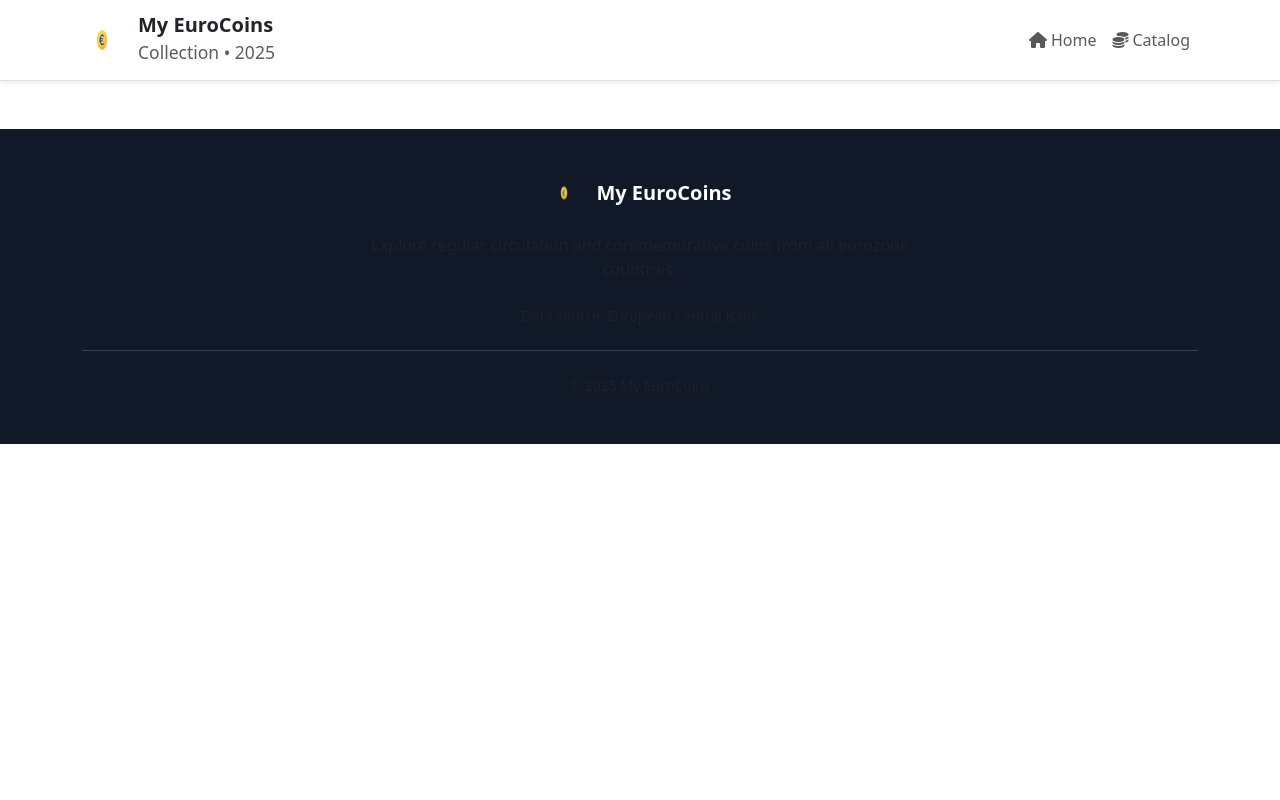
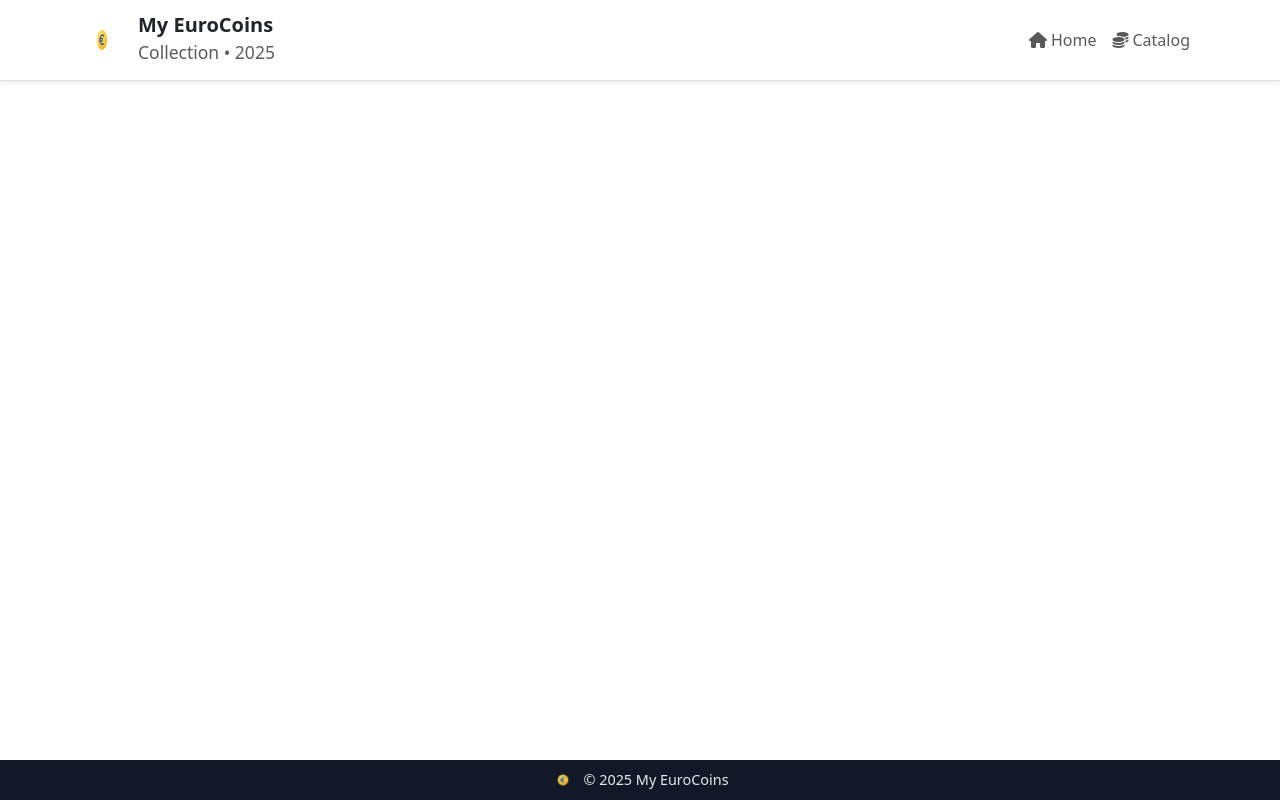
Before and after one commit to n-dimitrov/coins2025, a FastAPI app: template templates/base.html in a window 1280 px wide. Run offline with FastAPI, Linux system fonts and the light colour scheme; the template is opened without the code that fills it, so the values that code supplies are empty.

Commit message:
UI: Minimize footer, keep layout full-height, disable footer logo animation, improve footer text contrast

```diff
--- a/static/css/style.css
+++ b/static/css/style.css
@@ -791,6 +791,25 @@
     z-index: 1;
 }
 
+/* Footer-specific overrides */
+.footer-coin-logo {
+    /* Remove any spinning/animation on the small footer logo */
+    animation: none !important;
+    transform: none !important;
+}
+
+.footer-coin-text {
+    /* Make footer text more visible against dark background */
+    color: rgba(255,255,255,0.9) !important;
+    font-size: 0.9rem;
+}
+
+/* Ensure footer contrast for small screens */
+@media (max-width: 576px) {
+    .footer-coin-text {
+        color: rgba(255,255,255,0.95) !important;
+    }
+}
 /* Ensure arrow appears on all ownership badge types */
 .ownership-badge.ownership-full::after,
 .ownership-badge.ownership-partial::after {
--- a/templates/base.html
+++ b/templates/base.html
@@ -38,7 +38,7 @@
     <!-- Custom CSS -->
     <link href="/static/css/style.css" rel="stylesheet">
 </head>
-<body>
+<body class="d-flex flex-column min-vh-100">
     <!-- Navigation -->
     <nav class="navbar navbar-expand-lg navbar-light bg-white shadow-sm border-bottom sticky-top">
         <div class="container position-relative">
@@ -79,7 +79,7 @@
     </nav>
 
     <!-- Main Content -->
-    <main class="{% block main_class %}{% endblock %}">
+    <main class="flex-grow-1 {% block main_class %}{% endblock %}">
         {% if error %}
         <div class="container mt-3">
             <div class="alert alert-warning" role="alert">
@@ -91,27 +91,15 @@
         {% block content %}{% endblock %}
     </main>
 
-    <!-- Footer -->
-    <footer class="bg-dark text-white mt-5" style="background-color: #111827 !important;">
-        <div class="container py-5">
-            <div class="text-center">
-                <div class="d-flex align-items-center justify-content-center mb-4">
-                    <div class="coin-logo me-3 d-flex align-items-center justify-content-center"
-                         style="width: 32px; height: 32px; border-radius: 50%; overflow: hidden;">
-                        <img src="/static/images/favicon-16x16.png" alt="My EuroCoins" style="width: 24px; height: 24px;">
-                    </div>
-                    <h3 class="h5 mb-0 fw-bold">My EuroCoins</h3>
+    <!-- Minimal Footer -->
+    <footer class="bg-dark text-white py-2 mt-auto" style="background-color: #111827 !important;">
+        <div class="container">
+            <div class="d-flex justify-content-center align-items-center gap-2">
+                <div class="coin-logo footer-coin-logo d-flex align-items-center justify-content-center"
+                     style="width: 24px; height: 24px; border-radius: 50%; overflow: hidden;">
+                    <img src="/static/images/favicon-16x16.png" alt="My EuroCoins" style="width: 20px; height: 20px;">
                 </div>
-                <p class="text-muted mb-4 mx-auto" style="max-width: 600px;">
-                    Explore regular circulation and commemorative coins from all eurozone countries.
-                </p>
-                <div class="small text-muted mb-4">
-                    Data source: European Central Bank
-                </div>
-            </div>
-
-            <div class="border-top pt-4 mt-4 text-center" style="border-color: #374151 !important;">
-                <p class="small text-muted mb-0">© 2025 My EuroCoins</p>
+                <small class="footer-coin-text mb-0">© 2025 My EuroCoins</small>
             </div>
         </div>
     </footer>
```
Also changed, not shown: ui-prototype/index.html (+7 -20 lines), 1 other file.
